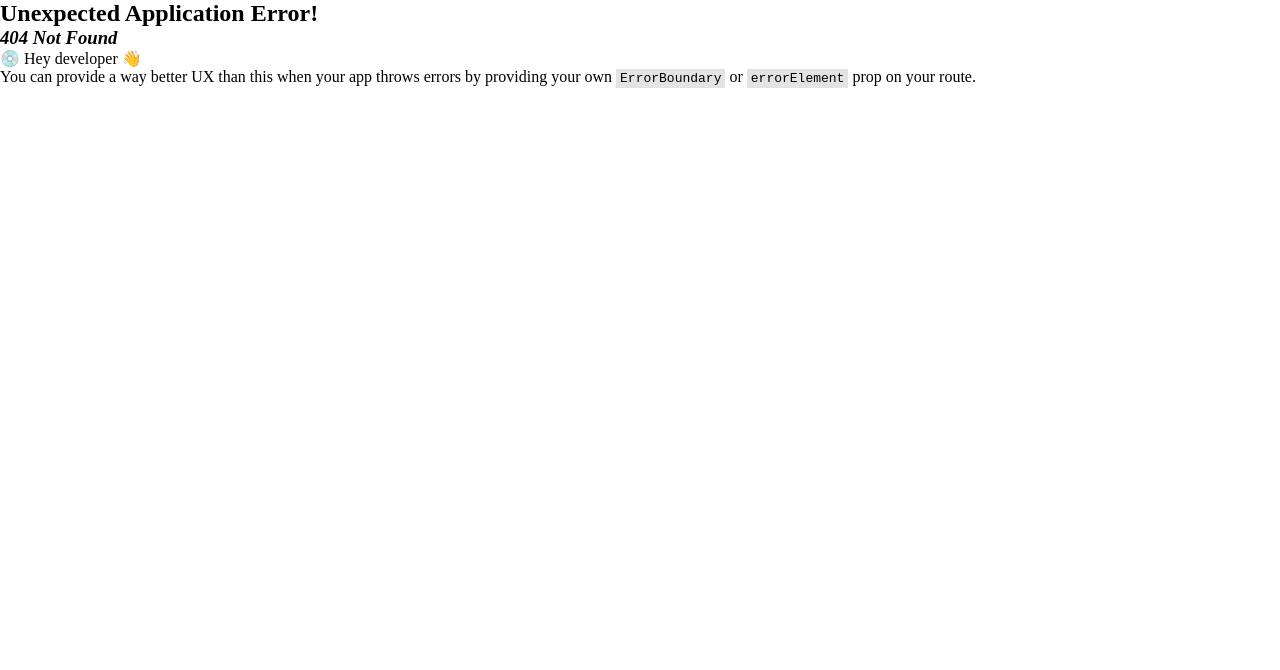
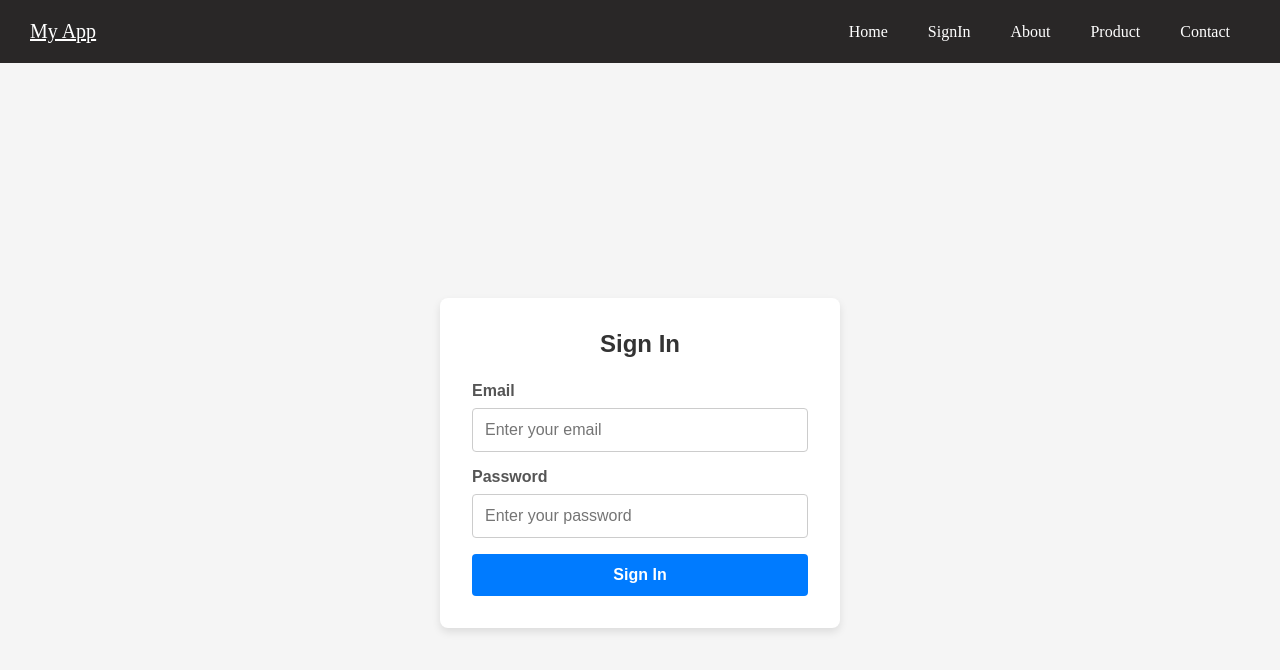
Before and after one commit to emonmahdi/react-router-dom-app, a React (Vite) app: page /signin in a window 1280 px wide. Before the commit this address had no page. Shown: the top 670 px of the page. Built offline with nearby package versions, Linux system fonts and the light colour scheme.

Commit message:
useNavigate apply

```diff
--- a/src/Components/Header.jsx
+++ b/src/Components/Header.jsx
@@ -5,13 +5,17 @@ export const Header = () => {
     <>
       <header className="navbar">
         <div className="navbar__brand">
-            <Link to='/'>My App</Link>
+          <Link to="/">My App</Link>
         </div>
         <nav className="navbar__links">
           <ul>
             <li>
               {" "}
               <Link to="/home">Home</Link>{" "}
+            </li>
+            <li>
+              {" "}
+              <Link to="/signin">SignIn</Link>{" "}
             </li>
             <li>
               {" "}
@@ -30,7 +34,6 @@ export const Header = () => {
       </header>
 
       <Outlet />
-
     </>
   );
 };
--- /dev/null
+++ b/src/Pages/Profile.jsx
@@ -0,0 +1,28 @@
+const Profile = () => {
+  return (
+    <div className="profile-container">
+      <div className="profile-card">
+        <div className="profile-avatar">
+          <img src="ksdfsdf" alt={`'s avatar`} />
+        </div>
+        <div className="profile-info">
+          <h2> user.name </h2>
+          <p>
+            <strong>Email:</strong> user.email{" "}
+          </p>
+          <p>
+            <strong>Phone:</strong> user.phone{" "}
+          </p>
+          <p>
+            <strong>Address:</strong> user.address{" "}
+          </p>
+          <p>
+            <strong>Bio:</strong> user.bio{" "}
+          </p>
+        </div>
+      </div>
+    </div>
+  );
+};
+
+export default Profile;
--- /dev/null
+++ b/src/Pages/SignIn.jsx
@@ -0,0 +1,60 @@
+import { useState } from "react";
+import { useNavigate } from "react-router-dom";
+
+const SignIn = () => {
+  const [formData, setFormData] = useState({ email: "", password: "" });
+
+  const navigate = useNavigate();
+
+  const handleChange = (e) => {
+    const { name, value } = e.target;
+    setFormData({ ...formData, [name]: value });
+  };
+
+  const handleSubmit = (e) => {
+    e.preventDefault();
+    console.log("Form Submitted", formData);
+    if (formData.email === "emon@gmail.com" && formData.password === "123456") {
+      navigate("/profile");
+    } else {
+      navigate("/");
+    }
+  };
+
+  return (
+    <div className="signin-container">
+      <form className="signin-form" onSubmit={handleSubmit}>
+        <h2>Sign In</h2>
+        <div className="form-group">
+          <label htmlFor="email">Email</label>
+          <input
+            type="email"
+            id="email"
+            name="email"
+            placeholder="Enter your email"
+            value={formData.email}
+            onChange={handleChange}
+            required
+          />
+        </div>
+        <div className="form-group">
+          <label htmlFor="password">Password</label>
+          <input
+            type="password"
+            id="password"
+            name="password"
+            placeholder="Enter your password"
+            value={formData.password}
+            onChange={handleChange}
+            required
+          />
+        </div>
+        <button type="submit" className="signin-button">
+          Sign In
+        </button>
+      </form>
+    </div>
+  );
+};
+
+export default SignIn;
--- a/src/index.css
+++ b/src/index.css
@@ -30,3 +30,122 @@
 .navbar__links li a:hover{
   color: yellow;
 }
+
+/* Container styling */
+.signin-container {
+  display: flex;
+  justify-content: center;
+  align-items: center;
+  height: 100vh;
+  background-color: #f5f5f5;
+  font-family: Arial, sans-serif;
+}
+
+/* Form styling */
+.signin-form {
+  background: #ffffff;
+  padding: 2rem;
+  border-radius: 8px;
+  box-shadow: 0 4px 8px rgba(0, 0, 0, 0.1);
+  width: 100%;
+  max-width: 400px;
+}
+
+.signin-form h2 {
+  margin-bottom: 1.5rem;
+  font-size: 24px;
+  color: #333;
+  text-align: center;
+}
+
+/* Input fields */
+.form-group {
+  margin-bottom: 1rem;
+}
+
+.form-group label {
+  display: block;
+  margin-bottom: 0.5rem;
+  font-weight: bold;
+  color: #555;
+}
+
+.form-group input {
+  width: 100%;
+  padding: 0.75rem;
+  border: 1px solid #ccc;
+  border-radius: 4px;
+  font-size: 16px;
+  color: #333;
+}
+
+.form-group input:focus {
+  outline: none;
+  border-color: #007bff;
+  box-shadow: 0 0 4px rgba(0, 123, 255, 0.25);
+}
+
+/* Button styling */
+.signin-button {
+  width: 100%;
+  padding: 0.75rem;
+  font-size: 16px;
+  font-weight: bold;
+  color: #ffffff;
+  background-color: #007bff;
+  border: none;
+  border-radius: 4px;
+  cursor: pointer;
+  transition: background-color 0.3s ease;
+}
+
+.signin-button:hover {
+  background-color: #0056b3;
+}
+/* =============== */
+/* Profile container */
+.profile-container {
+  display: flex;
+  justify-content: center;
+  align-items: center;
+  min-height: 100vh;
+  background-color: #f9f9f9;
+  font-family: Arial, sans-serif;
+}
+
+/* Profile card styling */
+.profile-card {
+  background: #fff;
+  border-radius: 10px;
+  box-shadow: 0 4px 8px rgba(0, 0, 0, 0.1);
+  width: 90%;
+  max-width: 400px;
+  padding: 1.5rem;
+  text-align: center;
+}
+
+/* Avatar styling */
+.profile-avatar img {
+  width: 100px;
+  height: 100px;
+  border-radius: 50%;
+  margin-bottom: 1rem;
+  border: 2px solid #007bff;
+}
+
+/* Profile info */
+.profile-info h2 {
+  font-size: 24px;
+  color: #333;
+  margin-bottom: 0.5rem;
+}
+
+.profile-info p {
+  font-size: 16px;
+  color: #555;
+  margin: 0.5rem 0;
+}
+
+.profile-info p strong {
+  color: #000;
+}
```
Also changed, not shown: src/main.jsx (+10 -0 lines). Lines whose indentation alone changed are shown as unchanged.
